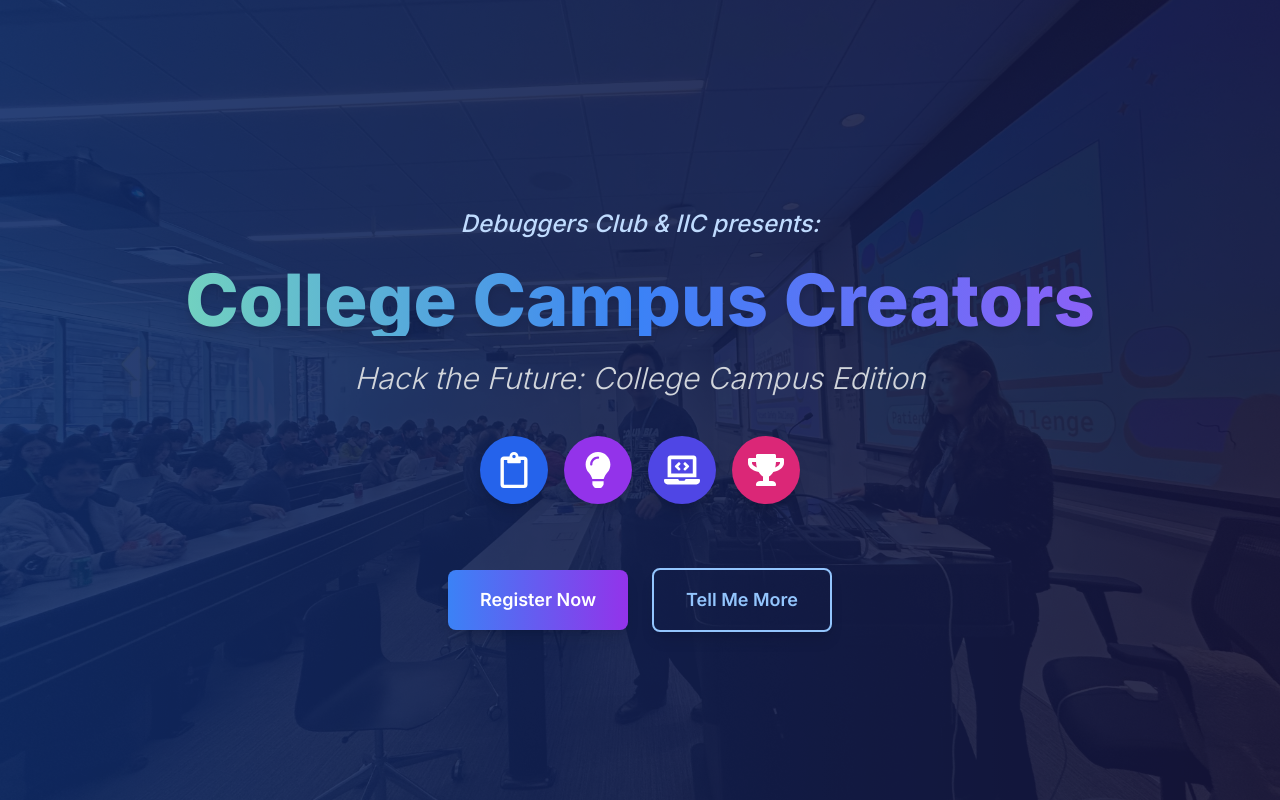
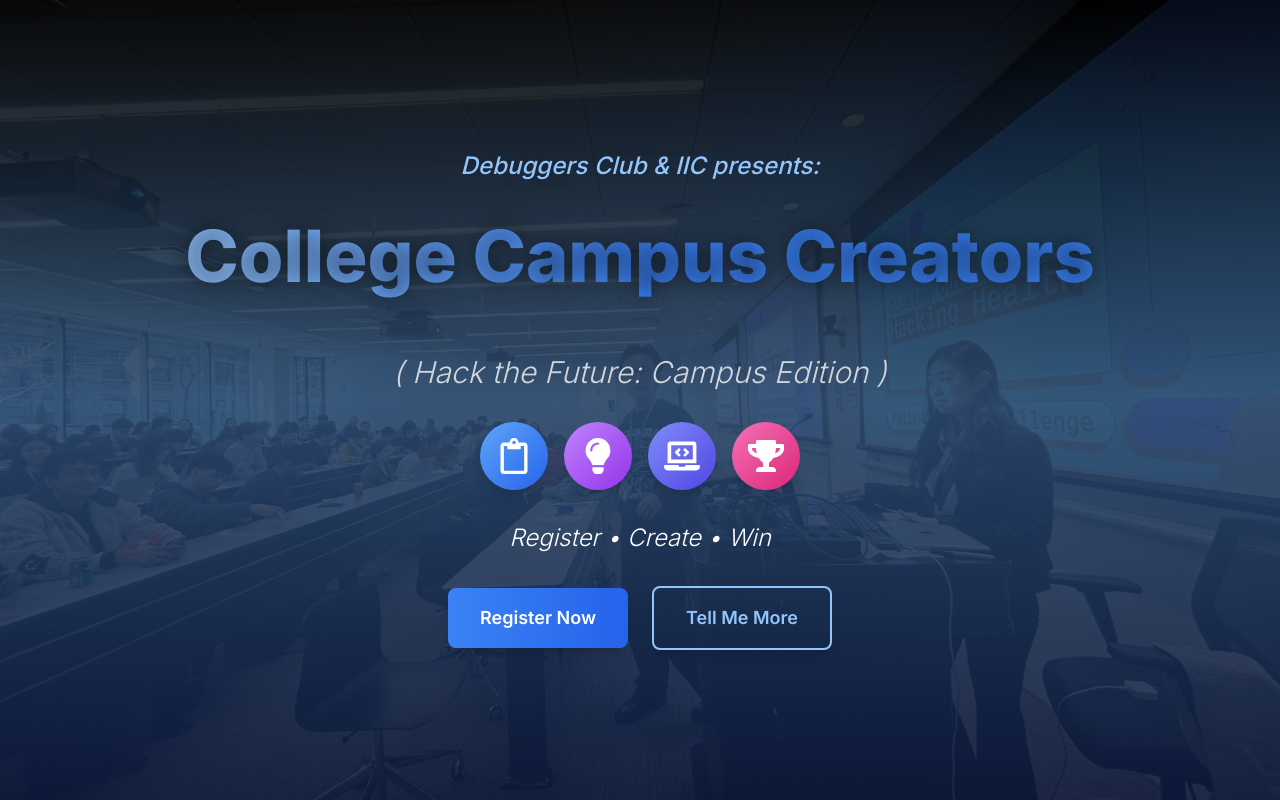
Before and after one commit to dev129/College-Campus-Creators-2024, a Next.js app: page / in a window 1280 px wide. Built offline with nearby package versions, Linux system fonts and the light colour scheme.

Commit message:
Lat Minute commit
This commit has some main design andf ui ux changes

```diff
--- a/app/components/LandingPage.jsx
+++ b/app/components/LandingPage.jsx
@@ -1,12 +1,57 @@
+'use client'
+import { useEffect, useRef } from 'react';
 import Image from "next/image";
 import Link from "next/link";
+import { motion, useAnimation } from 'framer-motion';
 import { FaLaptopCode, FaLightbulb, FaUsers, FaTrophy, FaRegClipboard } from "react-icons/fa";
 
 const LandingPage = () => {
+  const controls = useAnimation();
+  const ref = useRef(null);
+
+  useEffect(() => {
+    const observer = new IntersectionObserver(
+      ([entry]) => {
+        if (entry.isIntersecting) {
+          controls.start('visible');
+        }
+      },
+      { threshold: 0.1 }
+    );
+
+    if (ref.current) {
+      observer.observe(ref.current);
+    }
+
+    return () => {
+      if (ref.current) {
+        observer.unobserve(ref.current);
+      }
+    };
+  }, [controls]);
+
+  const containerVariants = {
+    hidden: { opacity: 0 },
+    visible: {
+      opacity: 1,
+      transition: {
+        delayChildren: 0.3,
+        staggerChildren: 0.2
+      }
+    }
+  };
+
+  const itemVariants = {
+    hidden: { y: 20, opacity: 0 },
+    visible: {
+      y: 0,
+      opacity: 1
+    }
+  };
+
   return (
-    <>
-    <div className="grid place-items-center min-h-screen bg-gradient-to-r from-blue-600 to-indigo-900 text-white relative overflow-hidden">
-      <div className="absolute inset-0 z-0">
+    <div className="relative min-h-screen overflow-hidden bg-gradient-to-b from-black via-blue-400 to-blue-900">
+      <div className="absolute inset-0">
         <Image
           src="/Landing.jpg"
           layout="fill"
@@ -18,54 +63,91 @@ const LandingPage = () => {
         <div className="absolute inset-0 bg-black opacity-50"></div>
       </div>
 
-      <div className="relative z-10 container mx-auto px-4 py-16">
+      <div className="relative z-10 flex flex-col items-center justify-center min-h-screen px-4 py-16">
+        <motion.div
+          ref={ref}
+          initial="hidden"
+          animate={controls}
+          variants={containerVariants}
+          className="text-center"
+        >
+          <motion.p
+            variants={itemVariants}
+            className="text-xl md:text-2xl font-medium italic text-blue-300 mb-4"
+          >
+            Debuggers Club & IIC presents:
+          </motion.p>
+          <motion.h1
+            variants={itemVariants}
+            className="text-5xl md:text-7xl font-extrabold text-transparent bg-clip-text bg-gradient-to-r from-blue-300 via-blue-500 to-blue-500 mb-10"
+            style={{ textShadow: '0 0 20px rgba(0,0,0,0.5)', lineHeight: '1.1', padding: '0.25em' }}
+          >
+            College Campus Creators
+          </motion.h1>
+          <motion.p
+            variants={itemVariants}
+            className="text-2xl md:text-3xl font-light italic text-gray-300 mb-8"
+          >
+            ( Hack the Future: Campus Edition )
+          </motion.p>
 
-        <header className="text-center mb-16">
-        <div className="text-center my-10 space-y-6">
-  <p className="text-xl md:text-2xl font-medium italic text-blue-200">
-     Debuggers Club & IIC presents:
-  </p>
-  <h1 className="text-5xl md:text-7xl font-extrabold text-transparent bg-clip-text bg-gradient-to-r from-green-300 via-blue-500 to-purple-500 drop-shadow-lg ">
-    College Campus Creators
-  </h1>
-  <p className="text-2xl md:text-3xl font-light italic text-gray-300 leading-relaxed">
-    Hack the Future: College Campus Edition
-  </p>
-</div>
+          <motion.div
+            variants={containerVariants}
+            className="flex justify-center items-center space-x-4 mb-8"
+          >
+            {[
+              { icon: FaRegClipboard, color: "from-blue-400 to-blue-600" },
+              { icon: FaLightbulb, color: "from-purple-400 to-purple-600" },
+              { icon: FaLaptopCode, color: "from-indigo-400 to-indigo-600" },
+              { icon: FaTrophy, color: "from-pink-400 to-pink-600" },
+            ].map((item, index) => (
+              <motion.div
+                key={index}
+                variants={itemVariants}
+                whileHover={{ scale: 1.1 }}
+                whileTap={{ scale: 0.95 }}
+                className={`bg-gradient-to-br ${item.color} p-4 rounded-full shadow-lg`}
+              >
+                <item.icon className="text-4xl text-white" />
+              </motion.div>
+            ))}
+          </motion.div>
 
-<div className="flex justify-center items-center space-x-4 mb-8">
-      {[
-        { icon: FaRegClipboard, color: "bg-blue-600", tip: "Register" },
-        { icon: FaLightbulb, color: "bg-purple-600", tip: "Ideate" },
-        { icon: FaLaptopCode, color: "bg-indigo-600", tip: "Code" },
-        { icon: FaTrophy, color: "bg-pink-600", tip: "Win" },
-      ].map((item, index) => (
-        <div
-          key={index}
-          className={`${item.color} p-4 rounded-full shadow-lg tooltip tooltip-bottom`}
-          data-tip={item.tip}
+          <motion.p
+            variants={itemVariants}
+            className="text-xl italic font-light md:text-2xl  text-white mb-8"
           >
-          <item.icon className="text-4xl" />
-        </div>
-      ))}
-    </div>
-        </header>
+            Register • Create • Win
+          </motion.p>
 
-        <section className="flex flex-col md:flex-row justify-center items-center space-y-4 md:space-y-0 md:space-x-6">
+          <motion.div
+            variants={containerVariants}
+            className="flex flex-col md:flex-row justify-center items-center space-y-4 md:space-y-0 md:space-x-6"
+          >
             <Link href="/pages/Registration" passHref>
-            <button className="px-8 py-4 bg-gradient-to-r from-blue-500 to-purple-600 text-white rounded-lg text-lg font-semibold hover:from-blue-600 hover:to-purple-700 transition duration-300 shadow-lg focus:outline-none focus:ring-2 focus:ring-offset-2 focus:ring-blue-500">
+              <motion.button
+                variants={itemVariants}
+                whileHover={{ scale: 1.05 }}
+                whileTap={{ scale: 0.95 }}
+                className="px-8 py-4 bg-gradient-to-r from-blue-500 to-blue-600 text-white rounded-lg text-lg font-semibold transition duration-300 shadow-lg focus:outline-none focus:ring-2 focus:ring-offset-2 focus:ring-blue-500"
+              >
                 Register Now
-            </button>
+              </motion.button>
             </Link>
             <Link href="/pages/AboutUs" passHref>
-            <button className="px-8 py-4   bg-transparent border-2 border-blue-300 text-blue-300 rounded-lg text-lg font-semibold hover:bg-blue-300 hover:text-blue-900 transition duration-300 shadow-lg focus:outline-none focus:ring-2 focus:ring-offset-2 focus:ring-blue-300">
+              <motion.button
+                variants={itemVariants}
+                whileHover={{ scale: 1.05 }}
+                whileTap={{ scale: 0.95 }}
+                className="px-8 py-4 bg-transparent border-2 border-blue-300 text-blue-300 rounded-lg text-lg font-semibold hover:bg-blue-300 hover:text-blue-900 transition duration-300 shadow-lg focus:outline-none focus:ring-2 focus:ring-offset-2 focus:ring-blue-300"
+              >
                 Tell Me More
-            </button>
+              </motion.button>
             </Link>
-        </section>
+          </motion.div>
+        </motion.div>
       </div>
     </div>
-    </>
   );
 };
 
--- a/app/components/RegistrationForm.jsx
+++ b/app/components/RegistrationForm.jsx
@@ -4,6 +4,7 @@ import { useRouter } from 'next/navigation';
 import Link from 'next/link';
 import { supabase } from '../supabaseConfig.js';
 import Swal from 'sweetalert2';
+import Navbar from './Navbar.jsx';
 
 const RegistrationForm = () => {
   const [teamSize, setTeamSize] = useState(2);
@@ -106,17 +107,18 @@ const RegistrationForm = () => {
     }
   };
 
-  return (
-    <div className="bg-gradient-to-r from-blue-500 to-blue-900 min-h-screen">
+  return (<>
+      <Navbar/>
+    <div className="bg-gradient-to-r from-blue-600 to-blue-900 min-h-screen">
       <div className="min-h-screen p-4 sm:p-8 backdrop-blur-xl">
         <div className="container mx-auto px-4 sm:px-6 lg:px-8">
           <form onSubmit={handleSubmit} className="max-w-4xl mx-auto">
             <div className="bg-gray-800 shadow-2xl rounded-lg overflow-hidden">
-              <div className="bg-blue-600 p-6 text-white">
+              <div className="bg-blue-500 p-6 text-white">
                 <h2 className="text-3xl sm:text-4xl font-bold text-center">
                   Hack the Future: Registration
                 </h2>
-                <p className="text-center mt-2 text-blue-200">
+                <p className="text-center mt-2 text-white">
                   Join the innovation revolution!
                 </p>
               </div>
@@ -201,7 +203,7 @@ const RegistrationForm = () => {
 
 
                 {/* Submit Button */}
-                <button type="submit" className="w-full bg-gradient-to-r from-blue-500 to-purple-600 hover:from-blue-600 hover:to-purple-700 text-white font-bold py-3 px-4 rounded-lg transition duration-300 ease-in-out transform hover:-translate-y-1 hover:scale-105 focus:outline-none focus:ring-2 focus:ring-offset-2 focus:ring-blue-500">
+                <button type="submit" className="w-full bg-gradient-to-r from-blue-500 to-blue-600 hover:from-blue-600 hover:to-blue-700 text-white font-bold py-3 px-4 rounded-lg transition duration-300 ease-in-out transform hover:-translate-y-1 hover:scale-105 focus:outline-none focus:ring-2 focus:ring-offset-2 focus:ring-blue-500">
                   Let's Hack
                 </button>
               </div>
@@ -210,6 +212,7 @@ const RegistrationForm = () => {
         </div>
       </div>
     </div>
+  </>
   );
 };
 
--- a/app/components/Schedule.jsx
+++ b/app/components/Schedule.jsx
@@ -31,9 +31,9 @@ const TimelineItem = ({ date, title, description, latest, type }) => (
 
 const Schedule = () => {
   return (
-    <div className="bg-gradient-to-r from-blue-600 to-indigo-900 min-h-screen pt-10 px-4 sm:px-6 lg:px-8">
+    <div className="bg-gradient-to-r from-blue-600 to-blue-900 min-h-screen pt-10 px-4 sm:px-6 lg:px-8">
       <h1 className="text-4xl sm:text-6xl font-extrabold text-white mb-10 text-center">
-        TIMELINE
+        TimeLine
       </h1>
 
       <div className="max-w-3xl mx-auto bg-gray-800 bg-opacity-50 rounded-lg shadow-xl p-6 sm:p-10">
@@ -45,7 +45,7 @@ const Schedule = () => {
             latest={true}
           />
           <TimelineItem
-            date="September 12, 2024"
+            date="September 10, 2024"
             title="Registration Closes"
             description="Last day to register your team. Don't miss out!"
           />
@@ -56,7 +56,7 @@ const Schedule = () => {
             type="Beginners"
           />
           <TimelineItem
-            date="September 27, 2024"
+            date="September 25, 2024"
             title="Final Team Idea Presentation"
             description="All teams (Beginners and Advanced) present their refined ideas for final selection."
             type="All Teams"
--- a/app/pages/Registration/page.jsx
+++ b/app/pages/Registration/page.jsx
@@ -4,10 +4,10 @@ import React from 'react'
 
 const pages = () => {
   return (
-    <div className>
-    <Navbar/>
+    <>
+    {/* <Navbar/> */}
     <RegistrationForm/>
-    </div>
+    </>
   )
 }
 
```
Also changed, not shown: app/components/Navbar.jsx (+90 -57 lines), app/pages/AboutUs/page.jsx (+7 -6 lines), app/pages/ContactUs/page.jsx (+11 -12 lines), package.json (+6 -1 lines), 1 other file (tests, documents, lock files or other folders). Lines whose indentation alone changed are shown as unchanged.
